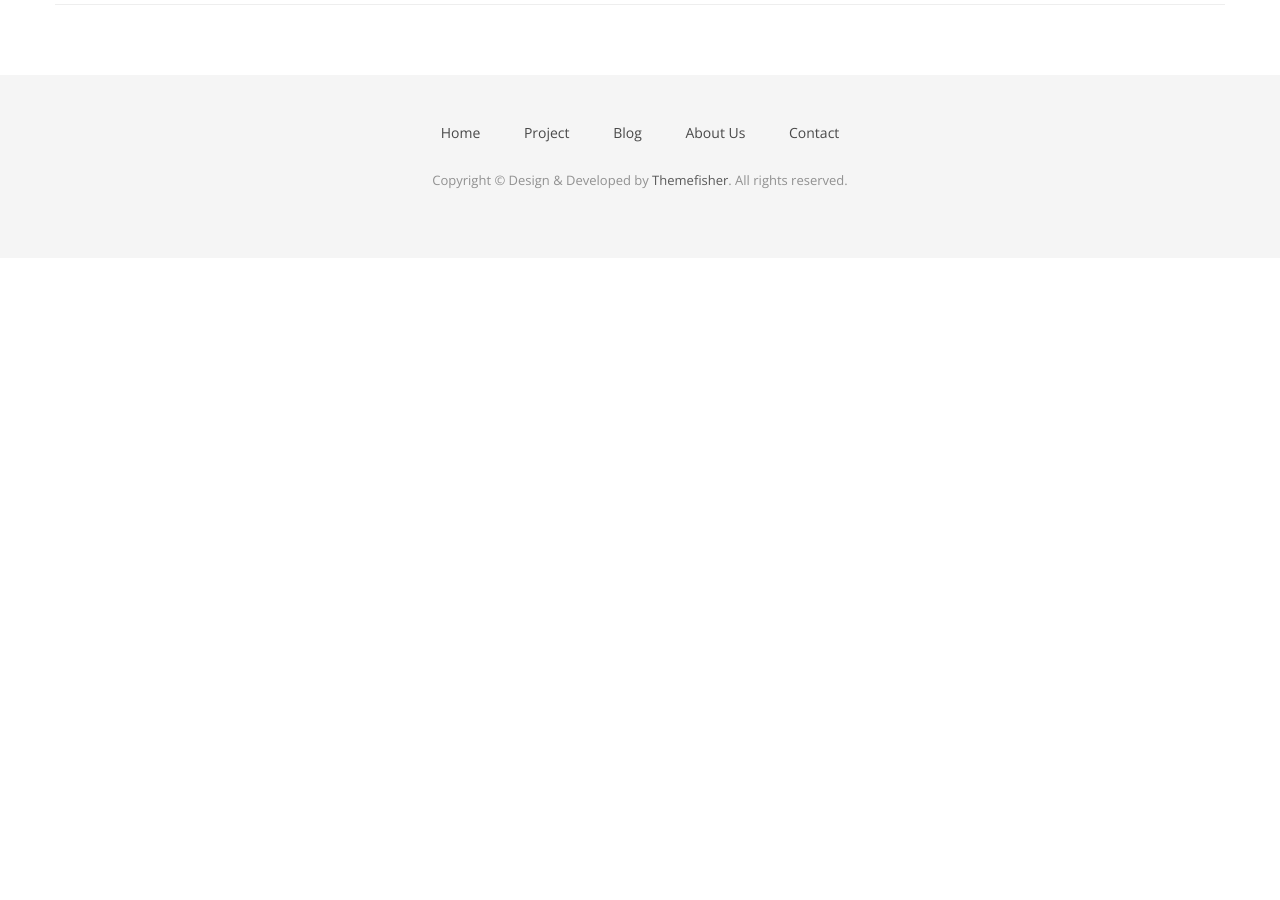
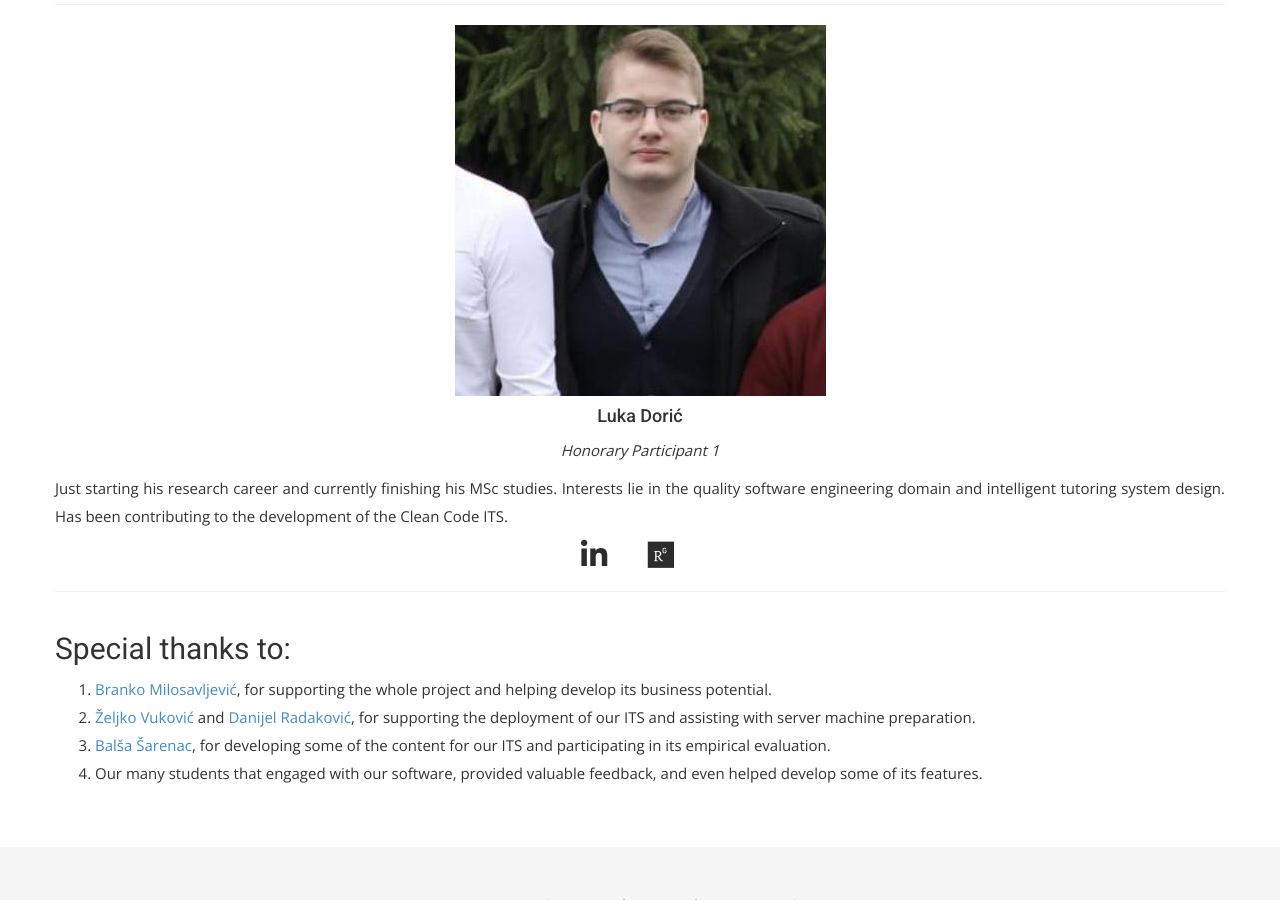
Before and after one commit to Clean-CaDET/clean-cadet.github.io, a Jekyll site: the page built from about.html, in a window 1280 px wide and 900 px high, scrolled down 4767 px. Built offline with Jekyll 4.4.1, drawn with Linux system fonts in a browser that asks for light colours; nearby versions of some CDN libraries; some web fonts are replaced; before the commit the page ends 5025 px from its top, so only the background shows below that.

Commit message:
feat: Expands results with Tutor URL and people page with new additons.

```diff
--- a/_data/people.yml
+++ b/_data/people.yml
@@ -40,3 +40,9 @@
   linkedin: https://www.linkedin.com/in/simona-proki%C4%87-886233138/
   researchgate: https://www.researchgate.net/profile/Simona_Prokic
   about: "Just starting her research careers. Her future Ph.D. thesis will concern the application of machine learning to the practical domain of software engineering. During this project, she will finish significant portions of her Ph.D. thesis and fulfill the most critical formal requirements in terms of publishing scientific papers."
+- name: Luka Dorić
+  title: Honorary Participant 1
+  image: img/people/luka_doric.jpg
+  linkedin: https://www.linkedin.com/in/luka-doric-76a20820a/
+  researchgate: https://www.researchgate.net
+  about: "Just starting his research career and currently finishing his MSc studies. Interests lie in the quality software engineering domain and intelligent tutoring system design. Has been contributing to the development of the Clean Code ITS."
--- a/about.html
+++ b/about.html
@@ -49,5 +49,16 @@ permalink: /about/
             </div>
         {% endfor %}
     </div>
+    <div class="row">
+      <h2>Special thanks to:</h2>
+      <p>
+        <ol>
+          <li><a href="https://www.linkedin.com/in/branko-milosavljevic-763781/">Branko Milosavljević</a>, for supporting the whole project and helping develop its business potential.</li>
+          <li><a href="https://www.linkedin.com/in/%C5%BEeljko-vukovi%C4%87-79826930/">Željko Vuković</a> and <a href="https://www.linkedin.com/in/danijel-radakovic-9ba319213/">Danijel Radaković</a>, for supporting the deployment of our ITS and assisting with server machine preparation.</li>
+          <li><a href="https://www.linkedin.com/in/balsa-sarenac/">Balša Šarenac</a>, for developing some of the content for our ITS and participating in its empirical evaluation.</li>
+          <li>Our many students that engaged with our software, provided valuable feedback, and even helped develop some of its features.</li>
+        </ol>
+      </p>
+  </div>
   </div>
 </section>
--- a/project.html
+++ b/project.html
@@ -35,6 +35,9 @@ permalink: /results/
         <div class="row">
           <p>
             The Clean Code and Design Educational Tool (Clean CaDET) is a platform dedicated to the study of clean code. It presents a conglomerate of AI-powered tools for educators, learners, practitioners, and researchers studying clean code.
+          </p>
+          <p>
+            We've deployed our intelligent tutoring system to production: <a href="http://clean-cadet.tech/">clean-cadet.tech</a>. Our instance hosts software quality engineering lectures in Serbian. It maintains a userbase of various software engineering students from the Faculty of Technical Sciences in Novi Sad. The code behind the tool is open-source, along with the content (see tutor repository below).
           </p>
           <p>
             We maintain several open-source repositories that host our platform and it's ever increasing set of capabilities:
```
Also changed, not shown: img/people/luka_doric.jpg (added).
